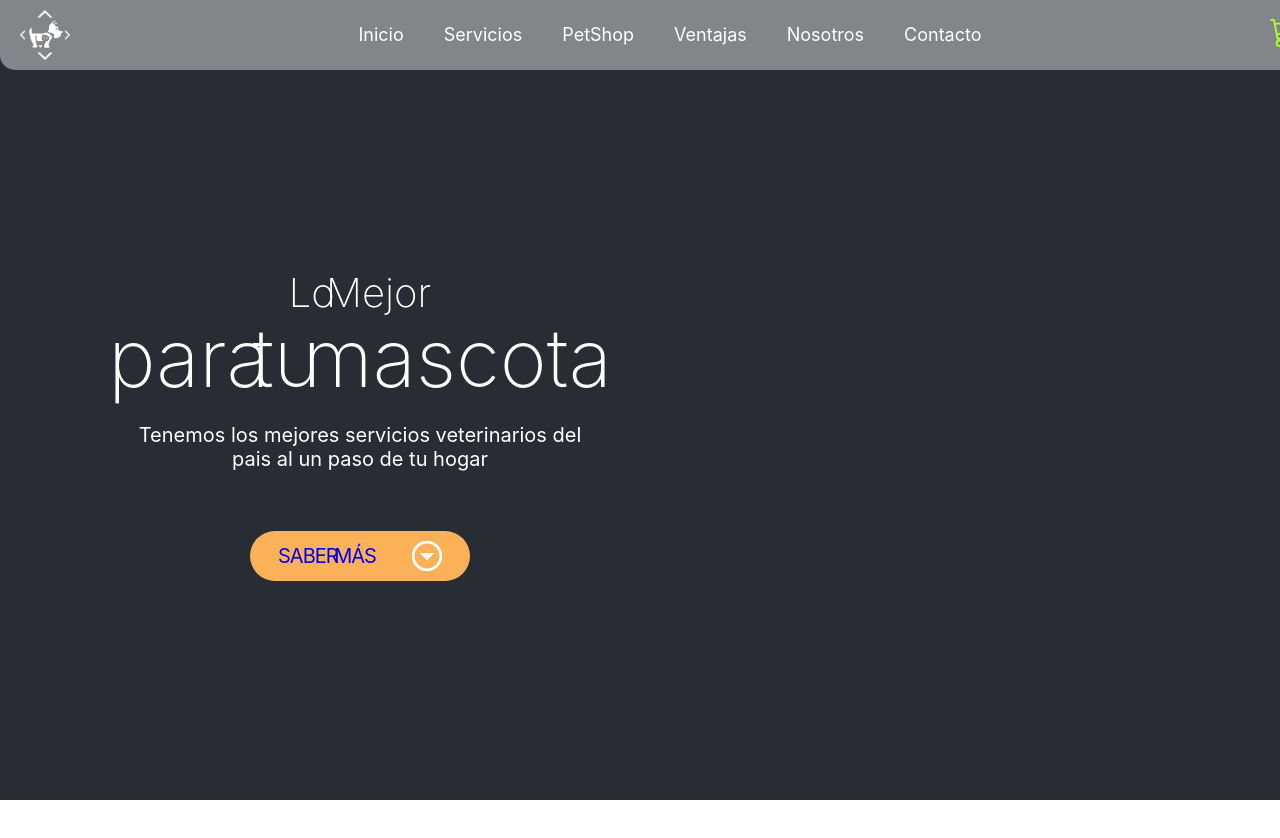
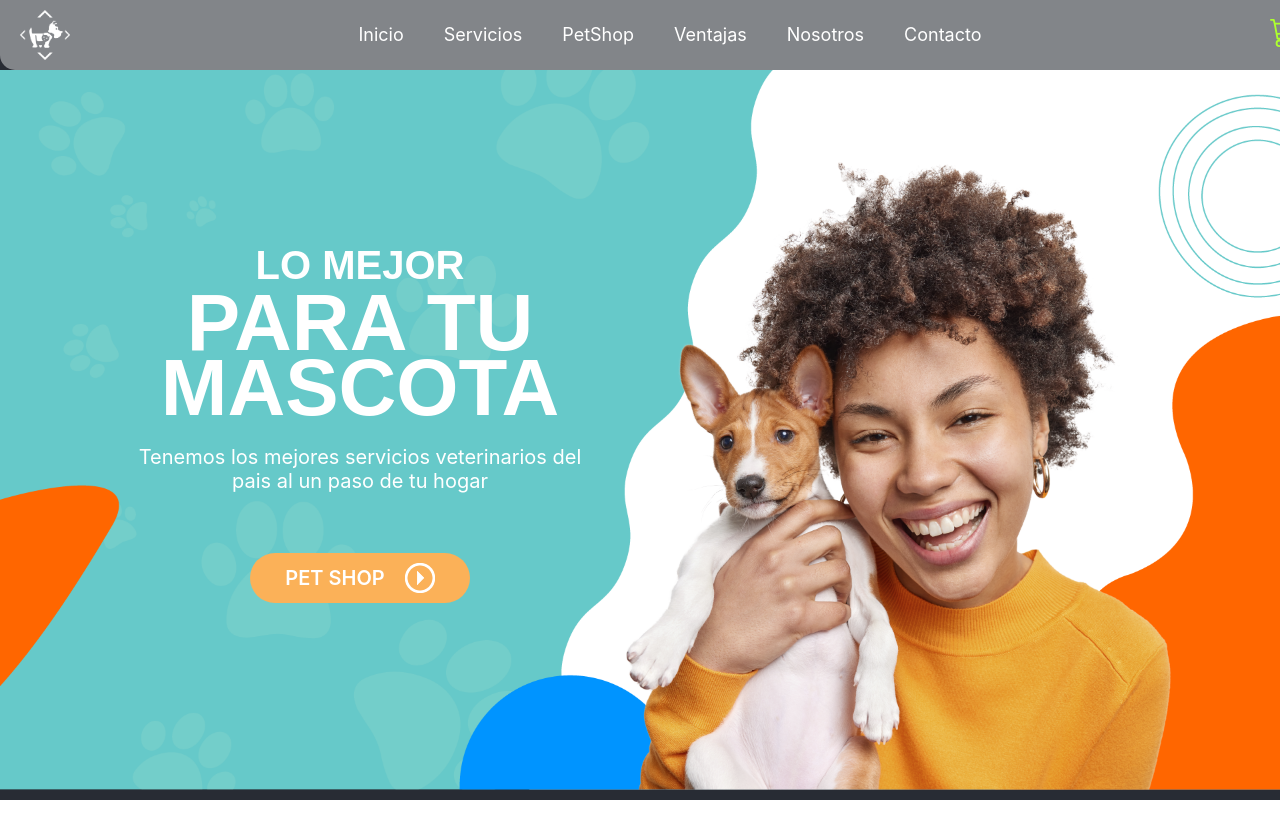
Before and after one commit to Jeyther/CODERHOUSE-REACT.JS, a React (Create React App) app: page / in a window 1280 px wide. Shown: the top 838 px of the page. Before the commit the page ends 800 px from the top, so only its background shows below. Built offline with nearby package versions, Linux system fonts and the light colour scheme.

Commit message:
some errors fixed

```diff
--- a/src/articulos.json
+++ b/src/articulos.json
@@ -80,7 +80,7 @@
     },
     {
         "id": 8,
-        "nombre": "Comida Gato 9",
+        "nombre": "Comida Gato 1",
         "descripcion": "esta es la comida de gato numero 1",
         "tipo": "gato",
         "cantidad": 1,
@@ -88,7 +88,7 @@
         "img": "../img/articulos/gato/comida_gato-1.jpg"
     },
     {
-        "nombre": "Comida Gato 10",
+        "nombre": "Comida Gato 2",
         "id": 9,
         "descripcion": "esta es la comida de gato numero 2",
         "tipo": "gato",
@@ -99,7 +99,7 @@
     },
     {
         "id": 10,
-        "nombre": "Comida Gato 11",
+        "nombre": "Comida Gato 3",
         "descripcion": "esta es la comida de gato numero 3",
         "tipo": "gato",
         "cantidad": 1,
@@ -109,7 +109,7 @@
     },
     {
         "id": 11,
-        "nombre": "Comida Gato 12",
+        "nombre": "Comida Gato 4",
         "descripcion": "esta es la comida de gato numero 4",
         "tipo": "gato",
         "cantidad": 1,
@@ -119,7 +119,7 @@
     },
     {
         "id": 12,
-        "nombre": "Comida Gato 13",
+        "nombre": "Comida Gato 5",
         "descripcion": "esta es la comida de gato numero 5",
         "tipo": "gato",
         "cantidad": 1,
@@ -129,7 +129,7 @@
     },
     {
         "id": 13,
-        "nombre": "Comida Gato 14",
+        "nombre": "Comida Gato 6",
         "descripcion": "esta es la comida de gato numero 6",
         "tipo": "gato",
         "cantidad": 1,
@@ -139,7 +139,7 @@
     },
     {
         "id": 14,
-        "nombre": "Comida Gato 15",
+        "nombre": "Comida Gato 7",
         "descripcion": "esta es la comida de gato numero 7",
         "tipo": "gato",
         "cantidad": 1,
@@ -149,7 +149,7 @@
     },
     {
         "id": 15,
-        "nombre": "Comida Gato 16",
+        "nombre": "Comida Gato 8",
         "descripcion": "esta es la comida de gato numero 8",
         "tipo": "gato",
         "cantidad": 1,
@@ -159,7 +159,7 @@
     },
     {
         "id": 16,
-        "nombre": "Comida Ave 17",
+        "nombre": "Comida Ave 1",
         "descripcion": "esta es la comida de ave numero 1",
         "tipo": "ave",
         "cantidad": 1,
@@ -167,7 +167,7 @@
         "img": "../img/articulos/ave/comida_ave-1.jpg"
     },
     {
-        "nombre": "Comida Ave 18",
+        "nombre": "Comida Ave 2",
         "id": 17,
         "descripcion": "esta es la comida de ave numero 2",
         "tipo": "ave",
@@ -178,7 +178,7 @@
     },
     {
         "id": 18,
-        "nombre": "Comida Ave 19",
+        "nombre": "Comida Ave 3",
         "descripcion": "esta es la comida de ave numero 3",
         "tipo": "ave",
         "cantidad": 1,
@@ -188,7 +188,7 @@
     },
     {
         "id": 19,
-        "nombre": "Comida Ave 20",
+        "nombre": "Comida Ave 4",
         "descripcion": "esta es la comida de ave numero 4",
         "tipo": "ave",
         "cantidad": 1,
@@ -198,7 +198,7 @@
     },
     {
         "id": 20,
-        "nombre": "Comida Ave 21",
+        "nombre": "Comida Ave 5",
         "descripcion": "esta es la comida de ave numero 5",
         "tipo": "ave",
         "cantidad": 1,
@@ -208,7 +208,7 @@
     },
     {
         "id": 21,
-        "nombre": "Comida Ave 22",
+        "nombre": "Comida Ave 6",
         "descripcion": "esta es la comida de ave numero 6",
         "tipo": "ave",
         "cantidad": 1,
@@ -218,7 +218,7 @@
     },
     {
         "id": 22,
-        "nombre": "Comida Ave 23",
+        "nombre": "Comida Ave 7",
         "descripcion": "esta es la comida de ave numero 7",
         "tipo": "ave",
         "cantidad": 1,
@@ -228,7 +228,7 @@
     },
     {
         "id": 23,
-        "nombre": "Comida Ave 24",
+        "nombre": "Comida Ave 8",
         "descripcion": "esta es la comida de ave numero 8",
         "tipo": "ave",
         "cantidad": 1,
--- a/src/components/Home/Home.css
+++ b/src/components/Home/Home.css
@@ -1,25 +1,22 @@
 .main {
 
-    display: flex;
-    justify-content: space-between;
-    align-items: center;
+
 
     position: relative;
 
     margin: 0;
-    width: 100%;
+    width: 1280px;
     height: 720px;
+    z-index: 1;
 }
 
 .main__imagen {
 
     position: absolute;
 
-    top: 0;
-    left: 0;
-    right: 0;
-    bottom: 0;
-    margin: auto;
+    left: 0px;
+    top: 0px;
+    margin: 0 auto;
 
     width: 100%;
     z-index: -1;
@@ -30,20 +27,22 @@
 
     display: flex;
     flex-direction: column;
-    flex-wrap: nowrap;
     align-items: center;
 
+    margin-top: 180px;
+
     width: 720px;
+    height: 100%;
 }
 
 .main__texto__titulo {
 
-    font-family: var(--Rubik);
-    color: var(--blanco);
-    line-height: 80px;
-    word-spacing: -20px;
+    font-family: Arial, Helvetica, sans-serif;
+    color: white;
     font-size: 80px;
-    font-weight: 200;
+    text-transform: uppercase;
+    font-weight: 800;
+    line-height: 65px;
 
     margin-bottom: 25px;
     display: flex;
@@ -55,9 +54,8 @@
 
 .main__texto__subtitulo {
 
-    font-family: var(--popins);
     font-size: 20px;
-    color: var(--blanco);
+    color: white;
 
     margin-bottom: 60px;
 
@@ -72,8 +70,9 @@
 .main__boton {
 
     display: flex;
-    justify-content: space-around;
+    justify-content: center;
     align-items: center;
+    gap: 20px;
 
     width: 200px;
     padding: 10px 10px;
@@ -132,12 +131,10 @@
 }
 
 .main__boton__texto {
-    color: var(--blanco);
-    font-family: var(--Rubik);
+    color: white;
     font-size: 20px;
+    font-weight: 600;
 
-    word-spacing: -8px;
-    letter-spacing: -1px;
 }
 
 /* Cambiar color/tamaño de titulo pequeño */
@@ -157,9 +154,3 @@
     letter-spacing: -25px;
 
 }
-
-.separacionPalabras {
-
-    word-spacing: -40px;
-
-}
--- a/src/components/Home/Home.js
+++ b/src/components/Home/Home.js
@@ -1,7 +1,7 @@
 import './Home.css';
 
 import fondo from '../../img/fondo.png' ;
-import flecha from '../../img/flecha_abajo.png' ;
+import flecha from '../../img/flecha.png' ;
 
 const Home = () => {
 
@@ -13,8 +13,8 @@ const Home = () => {
                     tu mascota</span></h1>
                 <p className="main__texto__subtitulo">Tenemos los mejores servicios veterinarios del pais al un paso de tu hogar
                 </p>
-                <a className="main__boton" href="/">
-                    <p className="main__boton__texto">Saber más</p>
+                <a className="main__boton" href='/itemList'>
+                    <p className="main__boton__texto">Pet Shop</p>
                     <img src={flecha} alt="flecha" className="main__boton__flecha"/>
                 </a>
             </div>
--- a/src/components/NavBar/NavBar.js
+++ b/src/components/NavBar/NavBar.js
@@ -19,19 +19,19 @@ const NavBar = () => {
                         <a className="activo" aria-current="page" href="/">Inicio</a>
                     </li>
                     <li>
-                        <a href="#S2">Servicios</a>
+                        <a href="/">Servicios</a>
                     </li>
                     <li>
                         <a href="/itemList">PetShop</a>
                     </li>
                     <li>
-                        <a href="/itemList/5">Ventajas</a>
+                        <a href="/">Ventajas</a>
                     </li>
                     <li>
-                        <a href="#S5">Nosotros</a>
+                        <a href="/">Nosotros</a>
                     </li>
                     <li>
-                        <a href="#S7">Contacto</a>
+                        <a href="/">Contacto</a>
                     </li>
                 </ul>
             </div>
```
Also changed, not shown: src/img/flecha.png (added), src/img/flecha_abajo.png (deleted).
